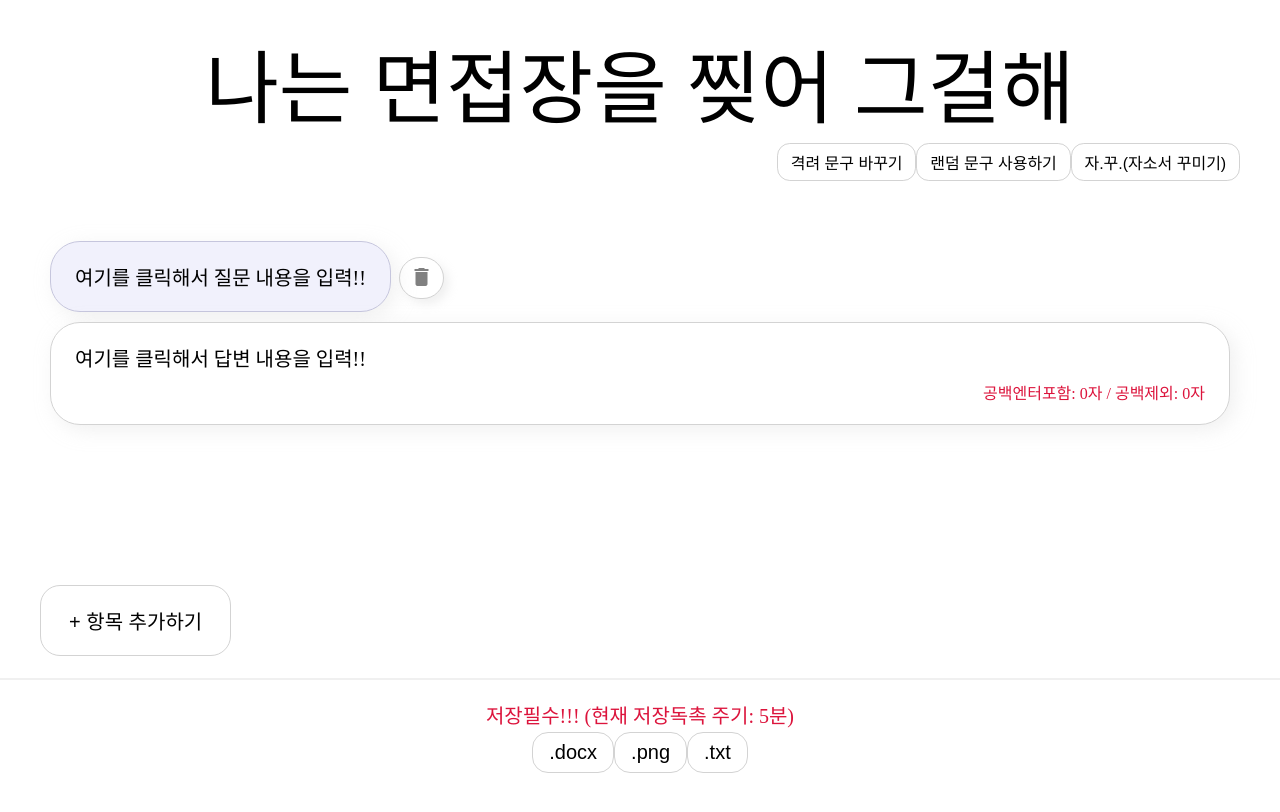
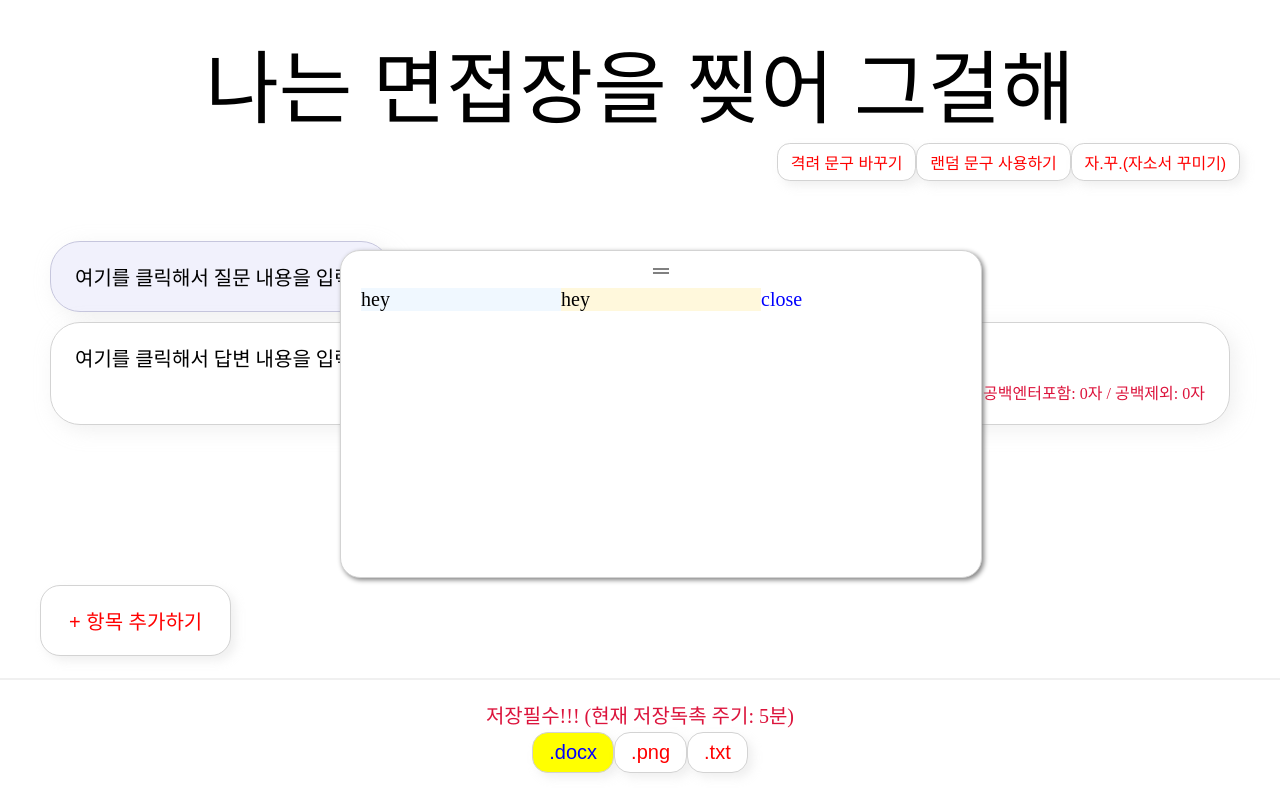
Before and after one commit to 6uco/jaso, a React (Create React App) app: page / in a window 1280 px wide. Both pictures are taken after a click on the button "자.꾸.(자소서 꾸미기)". Shown: the top 812 px of the page. Built offline with nearby package versions, Linux system fonts and the light colour scheme; a web font is replaced by a local one.

Commit message:
Added draggable dialog for 자.꾸., Minor fix
- removed StrictMode
- modified emotion style

```diff
--- a/src/App.js
+++ b/src/App.js
@@ -6,6 +6,7 @@ import downloadTxtFile from "./components/downloadTXT"
 import downloadDocxFile from "./components/downloadDOCX"
 import downloadPngFile from "./components/downloadPNG"
 import {Header, Container, Button} from "./emotions"
+import DraggableModal from "./components/draggableModal"
 
 const data = {
   questions:[
@@ -28,6 +29,15 @@ function App() {
   );
   const [titleInput, setTitleInput] = useState(false);
   const [textData, setTextData] = useState(data);
+  const [openModal, setOpenModal] = useState(false);
+  const handleOpenModal = () => {
+    setOpenModal(true)
+    console.log(openModal);
+  }
+  const handleCloseModal = () => {
+    setOpenModal(false)
+    console.log(openModal);
+  }
 
   useEffect(() => {
     const savedTextData = window.localStorage.getItem("textData")
@@ -59,7 +69,8 @@ function App() {
 
 
   return (
-    <Container>
+    <Container style={{position:"relative"}}>
+      <DraggableModal open={openModal}  onClose={handleCloseModal}/>
       <Header>
         {titleInput ? (
           <div className="title-input">
@@ -91,7 +102,7 @@ function App() {
           <Button onClick={()=>setTitle(quotes[Math.floor(Math.random() * quotes.length)])}>
             랜덤 문구 사용하기
           </Button>
-          <Button>자.꾸.(자소서 꾸미기)</Button>
+          <Button onClick={handleOpenModal}>자.꾸.(자소서 꾸미기)</Button>
         </Container>
       </Header>
       <div id="capture">
@@ -103,7 +114,7 @@ function App() {
       <footer>
         <div className="emphasize">저장필수!!! (현재 저장독촉 주기: 5분)</div>
         <div>
-          <Button onClick={()=>downloadDocxFile(textData.questions)}>.docx</Button>
+          <Button emotion={{color:"blue", backgroundColor:"yellow"}} onClick={()=>downloadDocxFile(textData.questions)}>.docx</Button>
           <Button onClick={()=>downloadPngFile()}>.png</Button>
           <Button onClick={()=>downloadTxtFile(textData.questions)}>.txt</Button>
         </div>
--- /dev/null
+++ b/src/components/draggableModal.js
@@ -0,0 +1,73 @@
+import React, { useState } from "react";
+import Draggable from "react-draggable";
+import styled from "@emotion/styled";
+import { css } from "@emotion/react";
+import {Container} from "../emotions"
+
+const DraggableParent = styled.div(
+{
+    width: "100%",
+    height: "100%",
+    backgroundColor: "rgba(0,0,0,0)",
+    zIndex: 100,
+    position: "fixed",
+    top: 0,
+    left: 0,
+    right: 0,
+    bottom: 0,
+  },
+  (props) => ({ display: props.display })
+);
+
+const DraggableChild = styled.div({
+  width: "30em",
+  height: "15em",
+  zIndex: 200,
+  backgroundColor: "white",
+  position: "absolute",
+  top: "calc(50vh - 7.5em)",
+  left: "calc(50vw - 15em)",
+  border: "1px solid lightgray",
+  borderRadius: "1em",
+  boxShadow: "2px 2px 5px gray",
+  padding: ".3em 1em 1em 1em",
+});
+
+export default function DraggableModal(props) {
+  const { open, onClose } = props;
+  //   console.log(open, onClose);
+  const [deltaPosition, setDeltaPosition] = useState({ x: 0, y: 0 });
+  const handleDrag = (e, ui) => {
+    const { x, y } = deltaPosition;
+    setDeltaPosition({
+      x: x + ui.deltaX,
+      y: y + ui.deltaY,
+    });
+  };
+
+  return (
+    <>
+      <DraggableParent display={open === true ? "block" : "none"}>
+        <Draggable
+          handle=".handle"
+          position={null}
+          grid={[1, 1]}
+          scale={1}
+          onDrag={handleDrag}
+          bounds="parent"
+        >
+          <DraggableChild>
+            <div className="handle" style={{ cursor: "move", textAlign: "center" }}>
+              <span className="material-icons">drag_handle</span>
+            </div>
+            <Container className="row">
+                <Container style={{backgroundColor: "aliceblue"}}>hey</Container>
+                <Container style={{backgroundColor: "cornsilk"}}>hey</Container>
+                <Container onClick={onClose} as="a" style={{color: "blue"}}>close</Container>
+            </Container>
+          </DraggableChild>
+        </Draggable>
+      </DraggableParent>
+    </>
+  );
+}
--- a/src/emotions.js
+++ b/src/emotions.js
@@ -1,8 +1,10 @@
 import {css} from "@emotion/react"
 import styled from "@emotion/styled"
 
+const shadowGray = "rgba(206, 206, 206, 0.3)"
+
 const headerStyle = props =>
-    css `
+    css`
     header{
         margin-top: .3em;
         // background-color: antiquewhite;
@@ -24,7 +26,7 @@ const headerStyle = props =>
     `
 
 const containerStyle = props =>
-      css `
+      css`
         // background-color: cornsilk;
         width: 100%;
         max-width: 100%;
@@ -47,7 +49,7 @@ const containerStyle = props =>
       `
 
 const buttonStyle = props =>
-    css `
+    css`
         font-size: inherit;
         padding: .4em .8em;
         // background-color: crimson;
@@ -91,14 +93,15 @@ export const Button = styled.button({
     padding: ".4em .8em",
     backgroundColor: "white",
     border: "1.5px solid lightgray",
-    boxShadow: "!5px 5px 10px $shadow-gray",
+    boxShadow: "5px 5px 10px "+shadowGray,
     borderRadius: ".8em",
     fontFamily: "$font-2",
     cursor: "pointer",
     transition: "all .2s ease",
+    color: "red",
     marginTop: "2.5px",
     "&:hover":{
-        boxShadow: "5px 7.5px 10px $shadow-gray",
+        boxShadow: "5px 7.5px 10px "+shadowGray,
         marginTop: "0px",
         marginBottom: "2.5px",
     },
@@ -119,4 +122,4 @@ export const Button = styled.button({
         borderRadius: "2em",
         marginLeft: ".5em",
     }
-});
+}, props => (props.emotion));
--- a/src/index.js
+++ b/src/index.js
@@ -5,9 +5,7 @@ import App from './App';
 import reportWebVitals from './reportWebVitals';
 
 ReactDOM.render(
-  <React.StrictMode>
-    <App />
-  </React.StrictMode>,
+    <App />,
   document.getElementById('root')
 );
 
```
